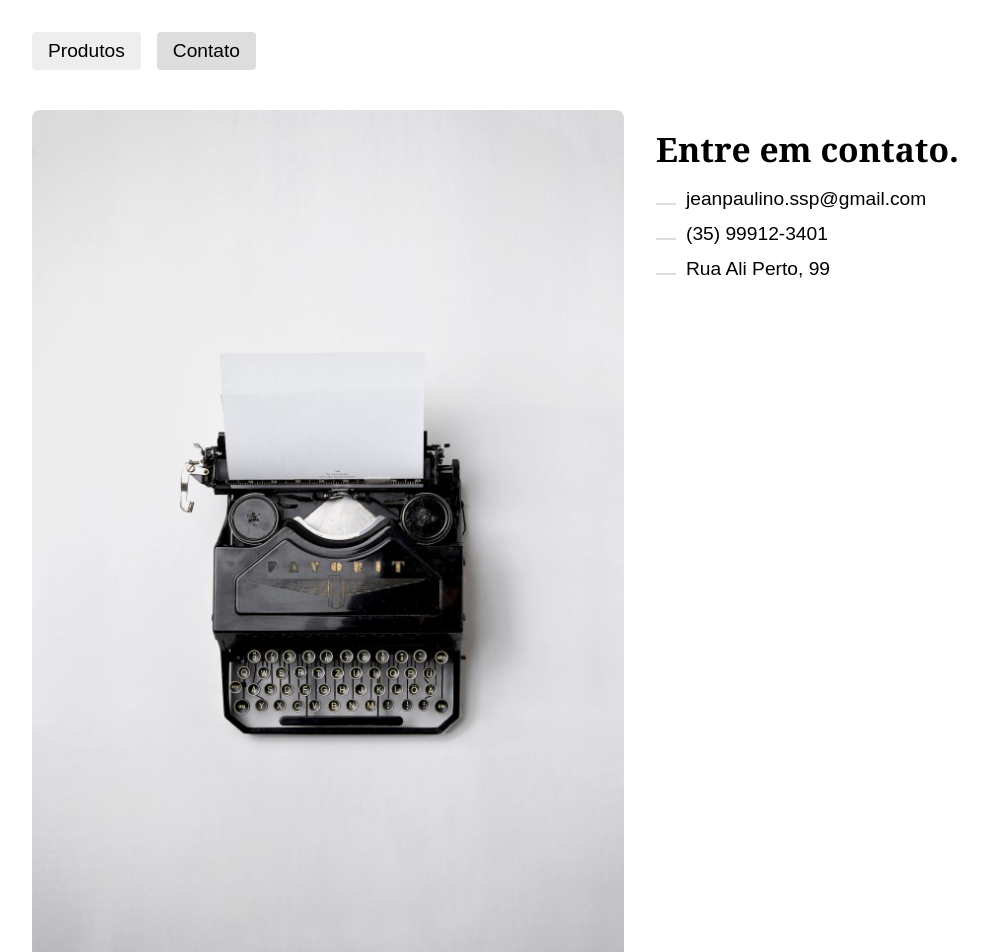
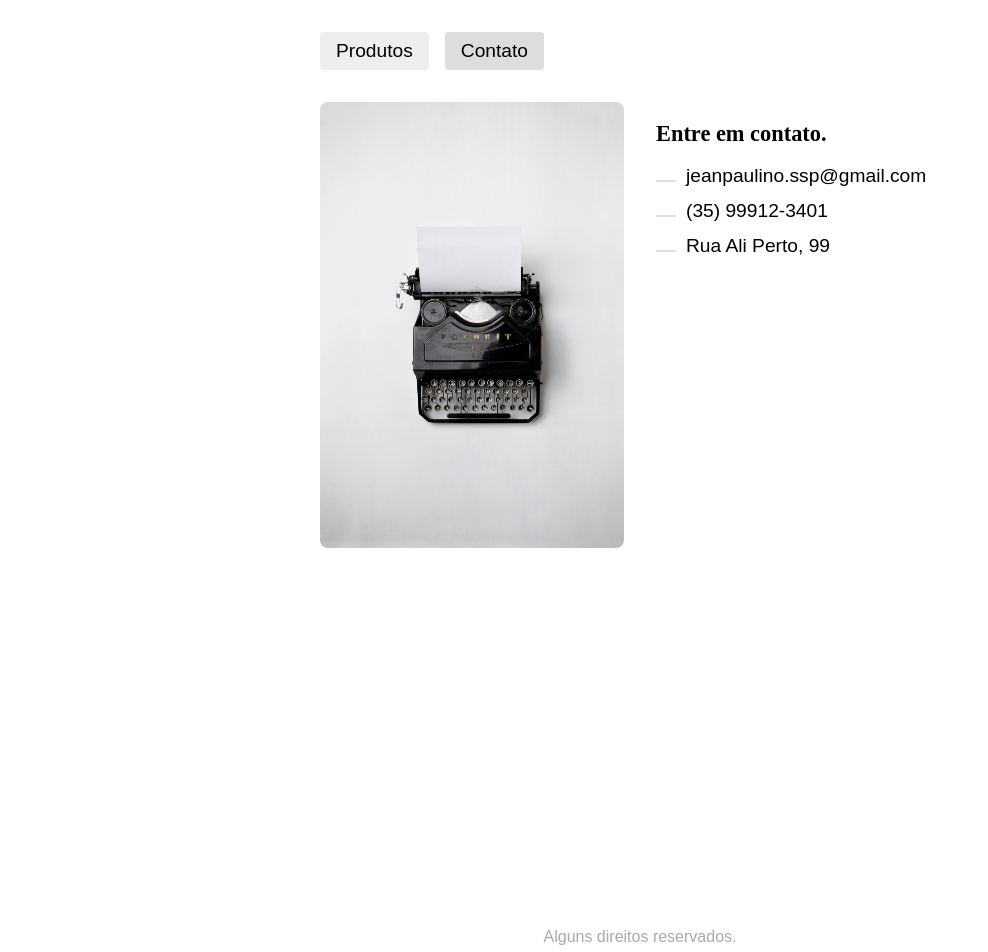
Before and after one commit to jeanpaulinossp/React-Estudos, a React (Create React App) app in the folder react-estudos/: page /contato in a window 1280 px wide. Shown: the top 952 px of the page, without its empty margins (0-988 px from the left). Built offline with nearby package versions, Linux system fonts and the light colour scheme.

Commit message:
Finalização do Desafio React Routes

```diff
--- a/react-estudos/src/Exercicio11/Ex011Footer.jsx
+++ b/react-estudos/src/Exercicio11/Ex011Footer.jsx
@@ -4,7 +4,7 @@
 const Ex011Footer = () => {
   return (
     <footer className={styles.footer}>
-      <h1>Footer</h1>
+      <p>Alguns direitos reservados.</p>
     </footer>
   );
 };
--- a/react-estudos/src/Exercicio11/Ex011Footer.module.css
+++ b/react-estudos/src/Exercicio11/Ex011Footer.module.css
@@ -0,0 +1,8 @@
+.footer {
+  text-align: center;
+  font-family: Arial, Helvetica, sans-serif;
+  color: #aaa;
+  height: 10rem;
+  padding-top: 5rem;
+  box-sizing: border-box;
+}
--- a/react-estudos/src/Exercicio11/Ex011Produto.jsx
+++ b/react-estudos/src/Exercicio11/Ex011Produto.jsx
@@ -27,7 +27,7 @@
     fetchProduto(`https://ranekapi.origamid.dev/json/api/produto/${id}`);
   }, [id]);
 
-  if (loading) return <div>Carregando ...</div>;
+  if (loading) return <div className="loading"></div>;
   if (error) return <p>{error}</p>;
   if (produto === null) return null;
   return (
@@ -36,9 +36,12 @@
         title={`${produto.nome}`}
         description={`Esse produto se chama: ${produto.nome}`}
       />
-      {produto.fotos.map((foto) => (
-        <img key={foto.src} src={foto.src} alt={foto.titulo} />
-      ))}
+      <div>
+        {produto.fotos.map((foto) => (
+          <img key={foto.src} src={foto.src} alt={foto.titulo} />
+        ))}
+      </div>
+
       <div>
         <h1>{produto.nome}</h1>
         <span className={styles.preco}>R$ {produto.preco}</span>
--- a/react-estudos/src/Exercicio11/Ex011Produto.module.css
+++ b/react-estudos/src/Exercicio11/Ex011Produto.module.css
@@ -0,0 +1,23 @@
+.produto {
+  display: grid;
+  grid-template-columns: 1fr 1fr;
+  gap: 2rem;
+}
+
+.produto img {
+  margin-bottom: 2rem;
+}
+
+.preco {
+  padding: 0.5rem;
+  background: #91fb5d;
+  color: #017e01;
+  font-family: Arial, Helvetica, sans-serif;
+  border-radius: 4px;
+}
+
+.descricao {
+  font-family: Arial, Helvetica, sans-serif;
+  font-size: 1.2rem;
+  line-height: 1.2;
+}
--- a/react-estudos/src/style/style.css
+++ b/react-estudos/src/style/style.css
@@ -1,107 +1,5 @@
-*,
-*::after,
-*::before {
-  box-sizing: border-box;
-}
-
-html {
-  --font: -apple-system, BlinkMacSystemFont, "Segoe UI", Roboto, Oxygen, Ubuntu,
-    Cantarell, "Open Sans", "Helvetica Neue", sans-serif;
-  --font-title: Georgia, "Times New Roman", Times, serif;
-  --font-size: 1.4rem;
-  --color: #19f;
-  --color-light: #adf;
-  --color-dark: #018;
-  --radius: 0.2rem;
-}
-
 body {
   margin: 2rem;
-}
-
-body,
-input,
-textarea,
-button {
-  font-size: var(--font-size);
-  font-family: var(--font);
-}
-
-h1,
-h2,
-h3 {
-  font-family: var(--font-title);
-}
-
-h1,
-h2,
-h3,
-p,
-ul {
-  margin: 1rem 0;
-}
-
-ul {
-  list-style: square;
-}
-
-li {
-  margin-bottom: 0.5rem;
-}
-
-label {
-  display: block;
-  margin-bottom: 0.25rem;
-}
-
-input,
-textarea {
-  display: block;
-  border: 1px solid #ccc;
-  width: 100%;
-  padding: 0.8rem;
-  border-radius: var(--radius);
-  background: #eee;
-  transition: 0.2s;
-}
-
-input:focus,
-textarea:focus {
-  outline: none;
-  border-color: var(--color);
-  background: white;
-  box-shadow: 0 0 0 3px var(--color-light);
-}
-
-button {
-  cursor: pointer;
-  border: none;
-  border-radius: var(--radius);
-  transition: 0.1s;
-  background: var(--color);
-  color: var(--color-dark);
-  padding: 0.8rem 1.6rem;
-}
-
-button:hover,
-button:focus {
-  background: var(--color);
-  box-shadow: 0 0 0 3px var(--color-light), 0 0 0 4px var(--color);
-  outline: none;
-}
-
-button:active {
-  box-shadow: 0 0 0 3px var(--color), 0 0 0 4px var(--color);
-}
-
-button:disabled {
-  opacity: 0.5;
-  cursor: wait;
-}
-
-hr {
-  border: 2px solid black;
-  margin: 2rem auto;
 }
 
 img {
@@ -111,7 +9,23 @@
 
 a {
   text-decoration: none;
-  color: #000;
+  color: black;
+}
+
+h1 {
+  font-size: 1.4rem;
+}
+
+.App {
+  display: flex;
+  flex-direction: column;
+  max-width: 40rem;
+  margin: 0 auto;
+  min-height: calc(100vh + 10rem);
+}
+
+.content {
+  flex: 1;
 }
 
 .animeLeft {
@@ -126,3 +40,18 @@
     opacity: initial;
   }
 }
+
+.loading {
+  width: 20px;
+  height: 20px;
+  border-radius: 50%;
+  border: 10px solid #ccc;
+  border-right-color: transparent;
+  animation: loading 1s infinite;
+}
+
+@keyframes loading {
+  to {
+    transform: rotate(360deg);
+  }
+}
```
